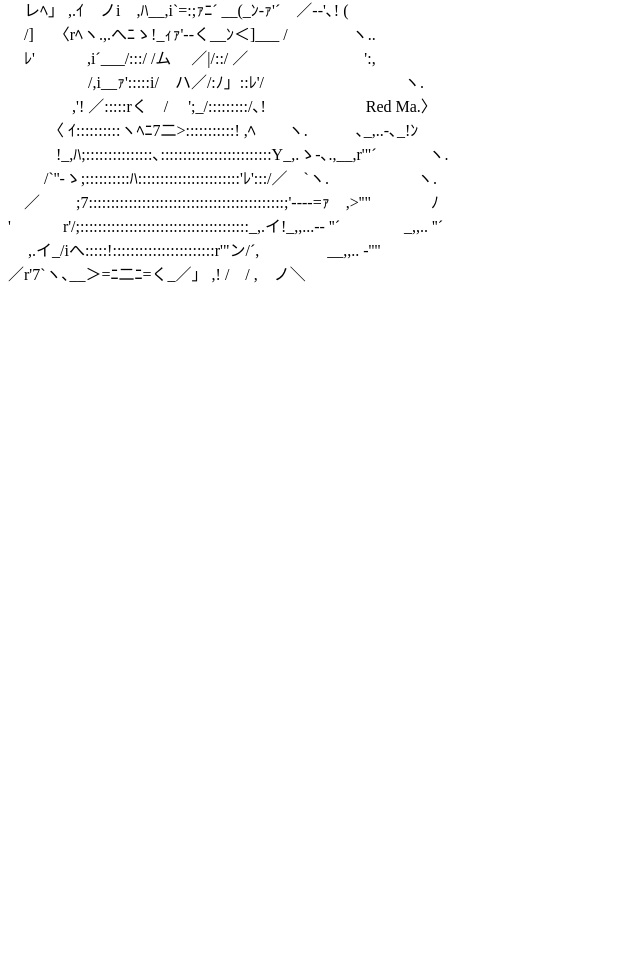
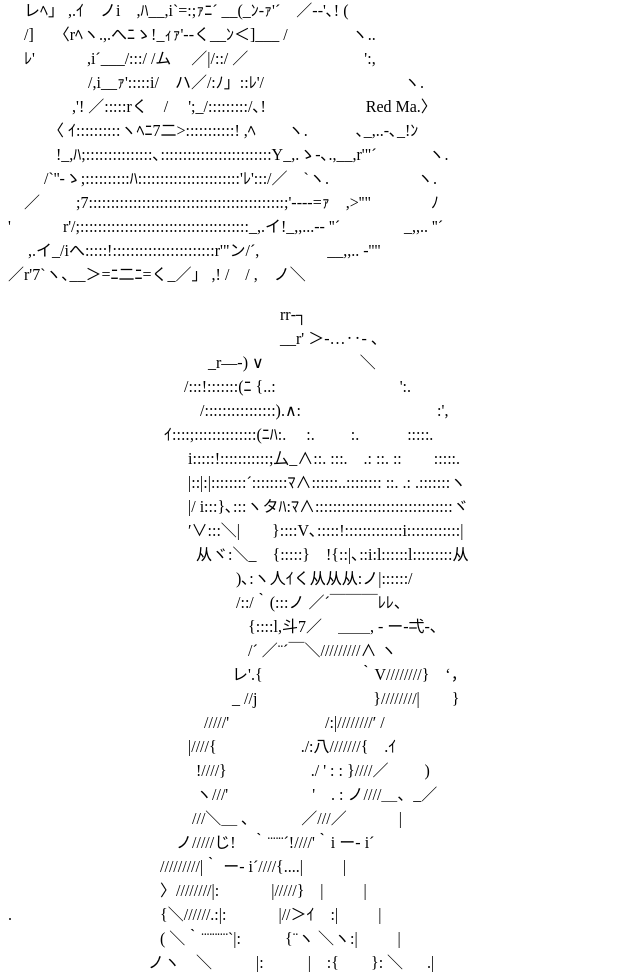
Before and after one commit to EthanNote/best_th_aamatome, a plain HTML site: page index.html in a window 1280 px wide. Shown: the part 2851-3825 px from the top of the page, without its empty margins (0-640 px from the left). Before the commit the page ends 3152 px from the top, so only its background shows below. Drawn offline with Linux system fonts and the light colour scheme.

Commit message:
Update index.html

```diff
--- a/index.html
+++ b/index.html
@@ -143,6 +143,45 @@ font-family: "MS PGothic"
 　 ,.イ_/iへ:::::!:::::::::::::::::::::::r'"ン/´,　　　　 __,,.. -''"
 ／r'7`ヽ､__＞=ﾆ二ﾆ=く_／」 ,! /　/ ,　ノ＼</pre>
 
-
+<pre>　　　　　　　　 　 　 　 　 　 　 　 rr‐┐
+　　　　　　　　　　　　　　　　　__r' ＞‐…‥- 、
+　　　　　　 　 　 　 　 　 _r―‐) ∨　　 　 　 　 ＼
+　　 　 　 　 　 　 　 　 /:::!:::::::(ﾆ {..:　　　　　 　 　 ':.
+　　　　　　　　　　　　/::::::::::::::::).∧:　　　　　　　 　 :',
+　　 　 　 　 　 　 　 ｲ::::;::::::::::::::(ﾆﾊ:.　 :.　　 :.　　　:::::.
+　　　　　　　　　　　 i:::::!:::::::::::;厶_∧::. :::.　.: ::. ::　　:::::.
+　　　　　　　　　　　 |::|:|::::::::´::::::::ﾏ∧::::::..:::::::: ::. .: .:::::::ヽ
+　　　　　　　　　　　 |/ i:::}､:::ヽタﾊ:ﾏ∧:::::::::::::::::::::::::::::::ヾ
+　　　　　　　　　　　 ′∨:::＼|　　}::::V､:::::!:::::::::::::i::::::::::::|
+　　　　 　 　 　 　 　 　 从ヾ:＼_　{:::::}　!{::|､::i:l::::::l:::::::::从
+　　　　 　 　 　 　 　 　 　 　 )､:ヽ人ｲく从从从:ノ|::::::/
+　　　　　　　　　 　 　 　 　 /::/｀(:::ノ ／´￣￣￣ﾚﾚ、
+　　　　　　　　　　　　　　　{::::l,斗7／　＿＿, - ー‐弌-､
+　　　　　　　　　　　　　　　/´ ／¨´￣＼/////////∧ ヽ
+　　　　　　　　　　 　 　 　 レ'.{　　　　　　｀V////////}　‘，
+　　　　　　　　　　　　　　_ //j　　　　　　　 }////////|　　}
+　　　　　　　　　　　　 /////'　　 　 　 　 /:|////////′ /
+　　　　　　 　 　 　 　 |////{ 　 　 　 　 ./:八///////{　.ｲ
+　　　　　　　　　 　 　 !////}　　　　　 ./ ' : : }////／　　 )
+　　　　　　　　　 　 　 ヽ///'　　　　　 '　. : ノ////＿、_／
+　　　　　 　 　 　 　 　 ///＼＿ ､　　　 ／///／　　　 |
+　　　　 　 　 　 　 　 ノ/////じ!　｀¨¨¨´!////'｀i ー‐ i´
+　　　 　 　 　 　 　 /////////|｀ ー‐ i´////{....|　 　 |
+　　　 　 　 　 　 　 〉////////|:　　　 |/////}　|　 　 |
+.　　　　 　 　 　 　 {＼//////.:|:　　　 |//＞ｲ　:|　 　 |
+　　　　　　　　 　 ( ＼｀¨¨¨¨¨`|: 　 　 {¨ヽ ＼ヽ:|　 　 |
+　　　　　　 　 　 ノヽ　＼ 　 　 |: 　 　 |　:{　　}: ＼ 　 .|
+　　　 　 　 　 ／　/7＼　｀¨ー.|: 　 　 |　'ト-く　　 ＼ .|
+　　　　　　　/　　/)'///＞―‐:|　　　 , 　 ＼:::＼　　 ＼
+.　　　　　　/　　/)'/////////:| 　 　 ': 　 　 ヽ::::＼　　 ＼
+　　 　 　 ./　　 |`) /////////|　　　;::',　　　 ‘，:::::ヽ　　　＼
+　　　 　 /　 　 .|`( /////////|　　　l::::',　　　　', 、::::＼　　　ヽ
+　　 　 ./　　 　 |`) /////////|　　　|';:::::,　　 　 i/＼::::::ヽ　　人
+　　　 /　 　 　 .|`( /////////|　　　|ﾊ:::::., 　 　 |//∧:::::::) ./ 　 ＼
+.　　 /　　 　 　 |`) /////////|　　　､∧:::::,　 　 |/// ＞‐z' 　　　　＼
+　　,　 　 　 　 . |`( /////////}　　　 ヽﾊ:::::}　　 }ヽ//////＼　　　　__＞
+　 ,′　　 　 　 .|`)///////// ! i　　　 {､{＿＿／.　＼//////＼　　 |//＼
+　,　 　 　 　 　 .|`(///////// ! {　　__イ///∧　 　 　 ＼//////＼ .|////＼
+　　　　 　 　 　 |`)/////////∧ヽ＼'ﾉ//////＼　　　　 ＼//////｀////// ヽ</pre>
 </body>
 </html>
```
